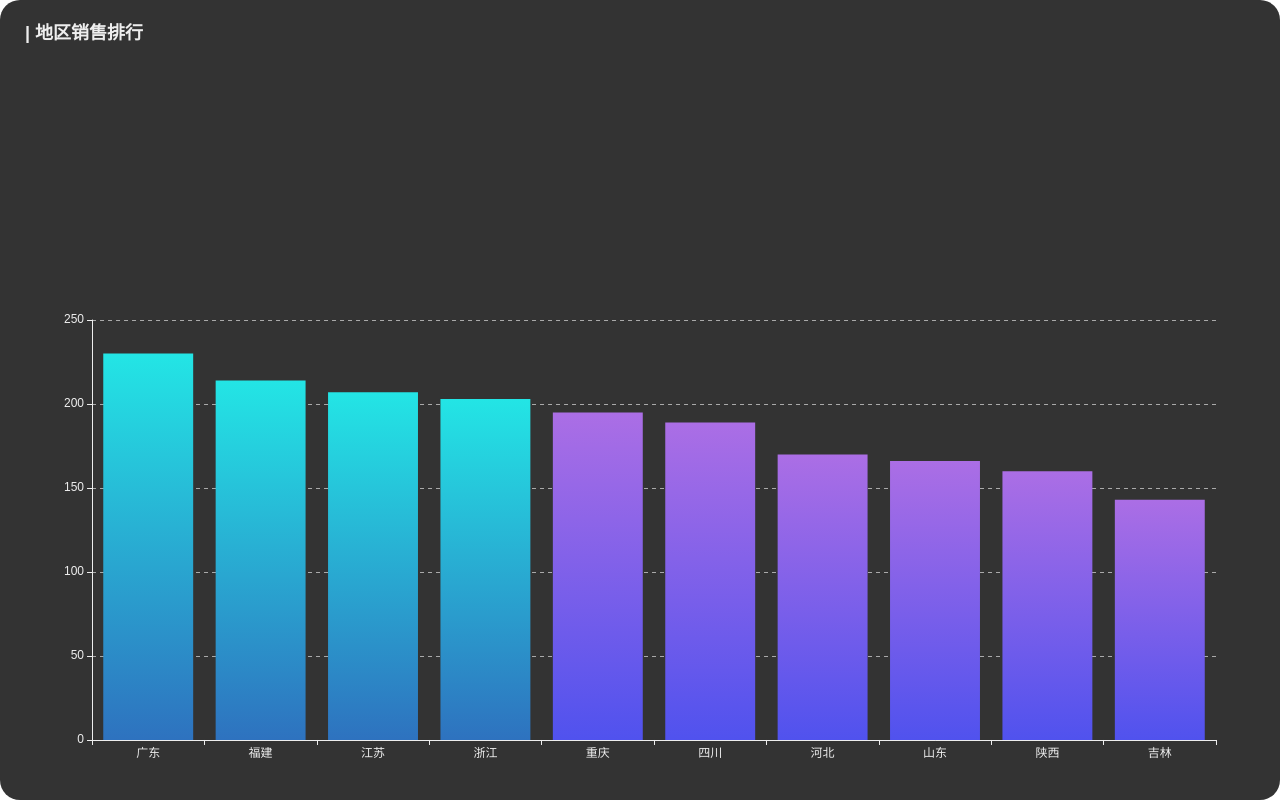
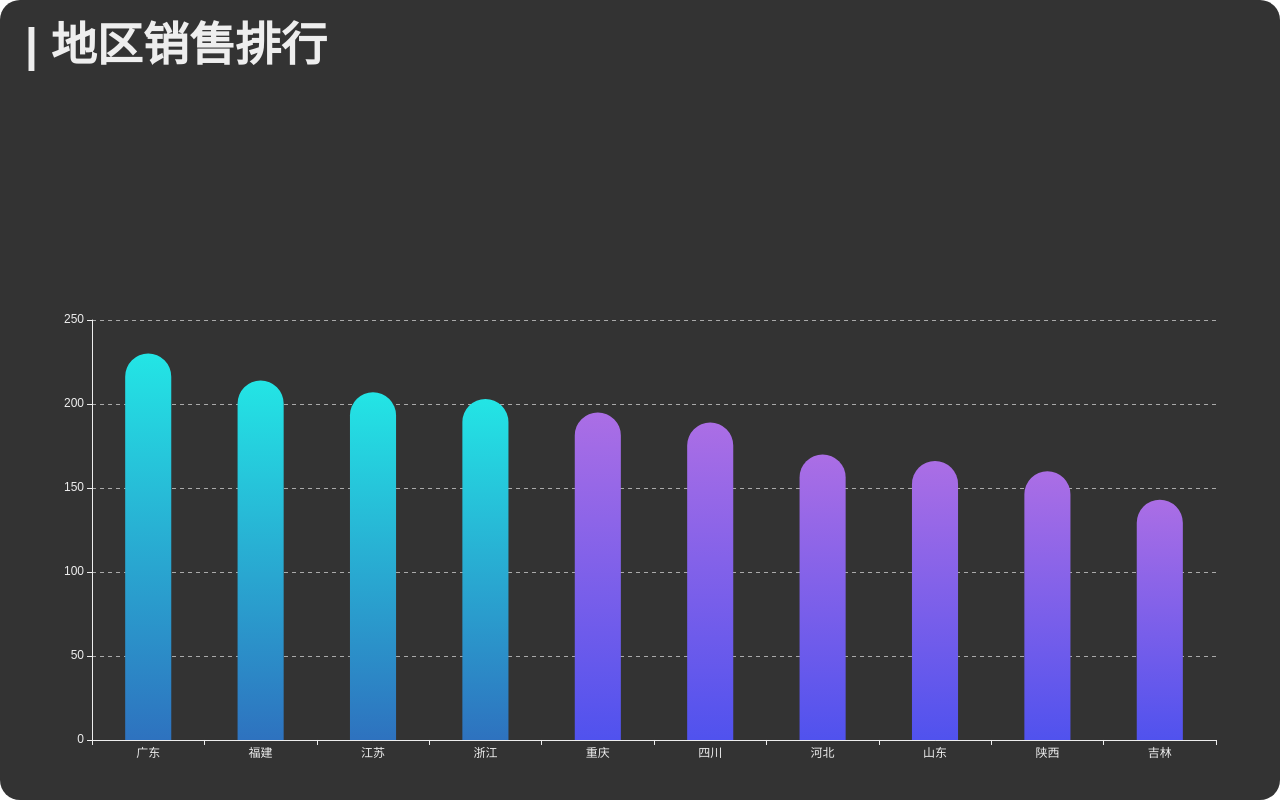
Before and after one commit to chengdonglin/Data-Visualization, a Vue app in the folder client/: page /#/rankPage in a window 1280 px wide. Built offline with nearby package versions, Linux system fonts and the light colour scheme.

Commit message:
feat: 柱状图分辨率适配

```diff
--- a/client/src/components/rank.vue
+++ b/client/src/components/rank.vue
@@ -2,7 +2,7 @@
  * @Description: 外呼数据统计横向柱状图
  * @Author: chengDong
  * @Date: 2020-10-28 14:06:45
- * @LastEditTime: 2020-11-10 13:55:47
+ * @LastEditTime: 2020-11-10 13:59:24
  * @LastEditors: chengDong
 -->
 <template>
@@ -127,7 +127,22 @@ export default {
            this.chartInstance.resize()
         },
         screenAdapter() {
-           const adapterOption = {}
+            const titleFontSize = this.$refs.rank_ref.offsetWidth / 100 * 3.6
+           const adapterOption = {
+               title: {
+                   textStyle:{
+                       fontSize : titleFontSize
+                   }
+               },
+               series: [
+                   {
+                       barWidth: titleFontSize,
+                       itemStyle: {
+                           barBorderRadius: [0.5 * titleFontSize,0.5*titleFontSize,0,0]
+                       }
+                   }
+               ]
+           }
            this.chartInstance.setOption(adapterOption)
            this.chartInstance.resize()
         },
```
